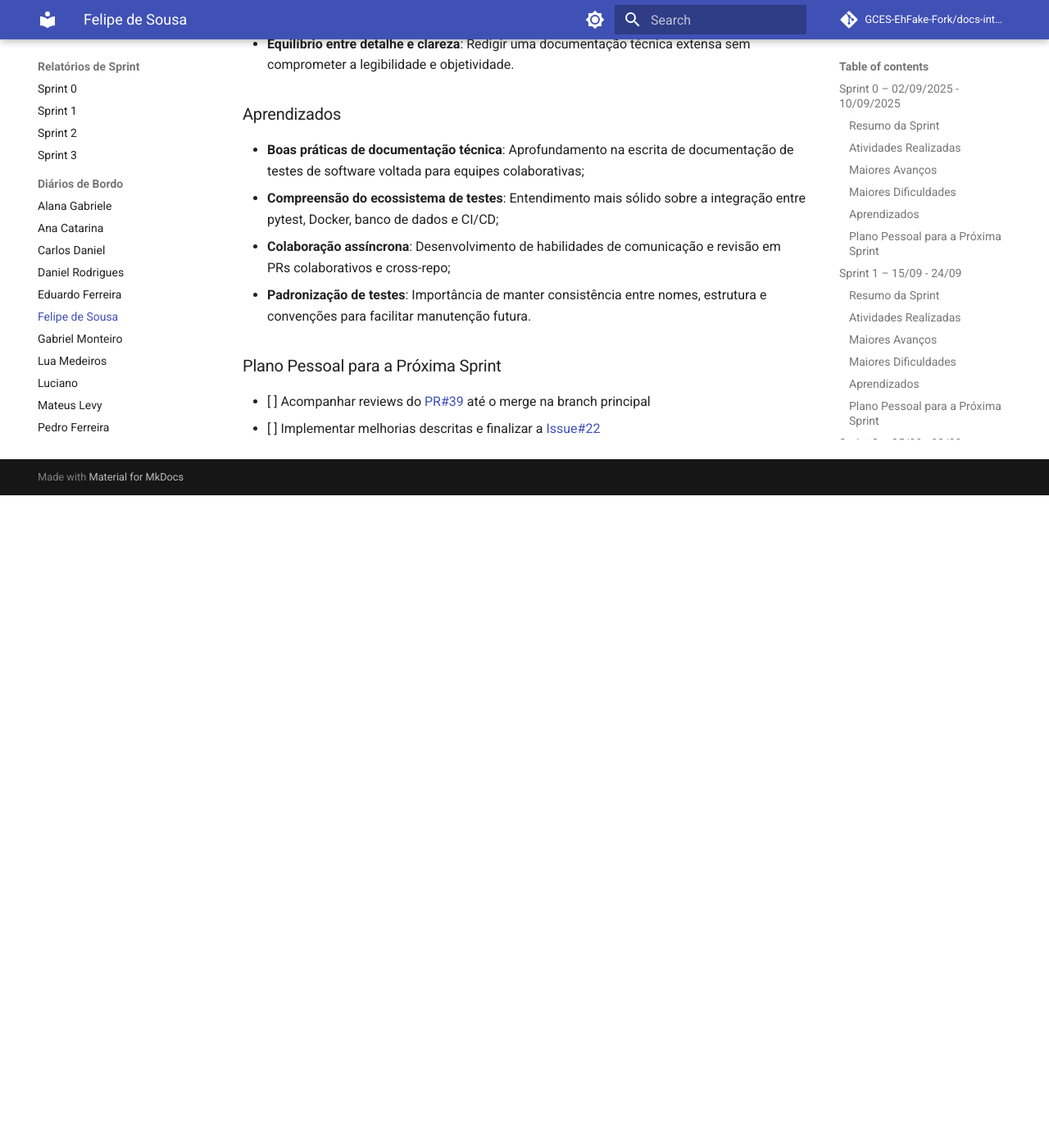
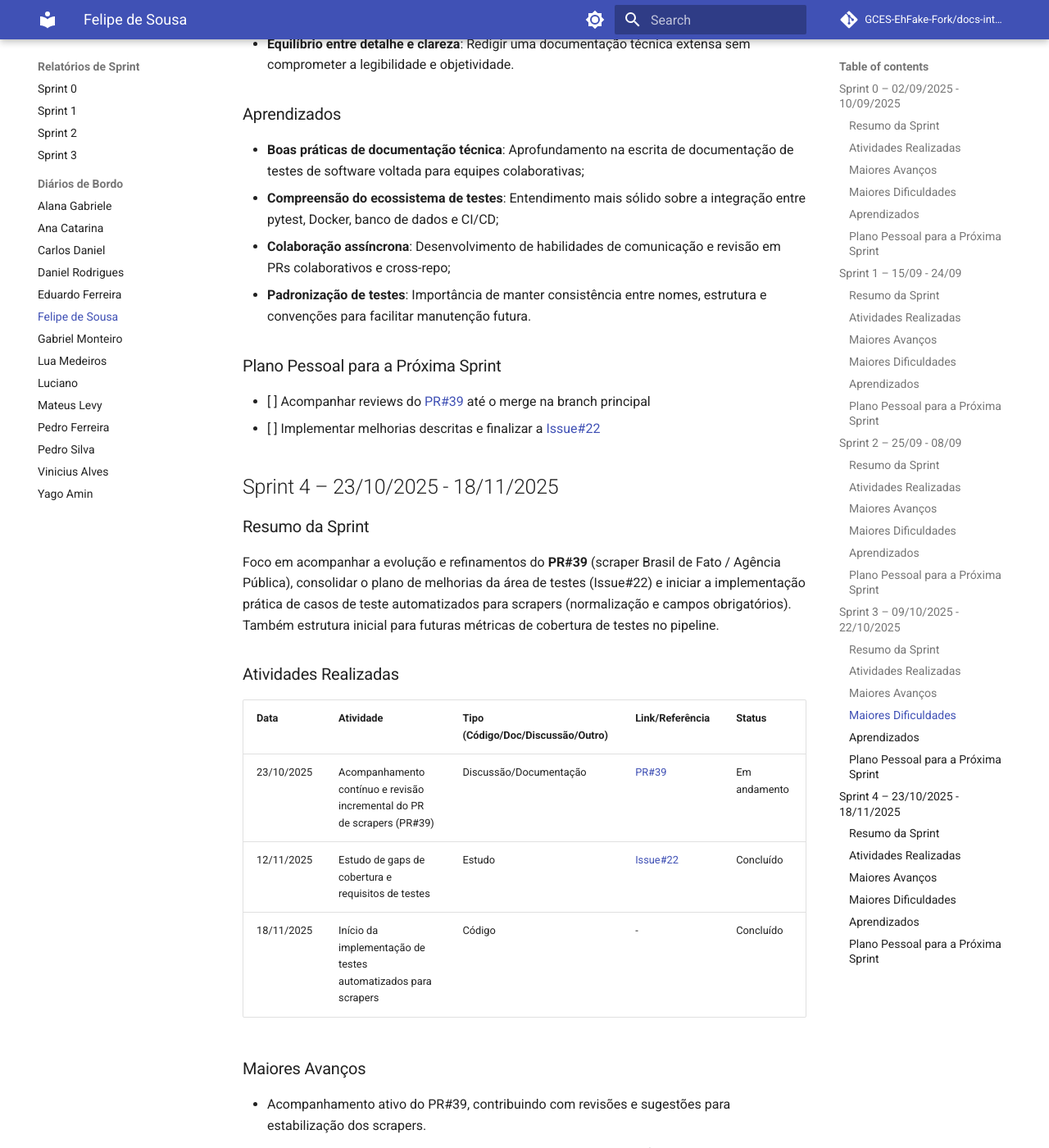
Before and after one commit to GCES-EhFake-Fork/docs-interno, an MkDocs documentation site: the page built from docs/diarios/diarioFelipe.md, in a window 1280 px wide and 1400 px high, scrolled down 5592 px. Shown: the whole window at 82% size. Built offline with MkDocs 1.6.1 and Material for MkDocs 9.7.7, drawn with Linux system fonts in a browser that asks for light colours; comment, search, counter and statistics services are not loaded; before the commit the page ends 6196 px from its top, so only the background shows below that; some of the changed text lies outside the part shown.

Commit message:
inserindo contribuições da sprint 4

```diff
--- a/docs/diarios/diarioFelipe.md
+++ b/docs/diarios/diarioFelipe.md
@@ -43,9 +43,9 @@ Organização do Grupo em subgrupos (Web-Scrapping e IA) e ambientação com o p
 
 ### Plano Pessoal para a Próxima Sprint
 
-- [X] Entender melhor o guia de Contribuição
-- [X] Propor com a equipe o início da raspagem de algum portal
-- [X] Reunir e alinhas os objetivos com a equipe
+- [x] Entender melhor o guia de Contribuição
+- [x] Propor com a equipe o início da raspagem de algum portal
+- [x] Reunir e alinhas os objetivos com a equipe
 
 ## Sprint 1 – 15/09 - 24/09
 
@@ -91,11 +91,11 @@ Foquei nessa sprint em melhorar ainda mais a estrututra do projeto e organizaç
 
 ### Atividades Realizadas
 
-| Data  | Atividade                                   | Tipo (Código/Doc/Discussão/Outro) | Link/Referência | Status    |
-| ----- | ------------------------------------------- | --------------------------------- | --------------- | --------- |
-| 22/09 | Implementação do Scrapper do portal Brasil de Fato        | Implementação                           | -         | Concluído |
-| 24/09 | Testes e adequação de CI       | Documentação e Teste                           | [PR#16](https://github.com/GCES-EhFake-Fork/checkUp/pull/16)          | Concluído |
-| 08/10 | Criação do Relatório da Sprint 12                                                    | Documentação                               | -                 | Concluído |
+| Data  | Atividade                                          | Tipo (Código/Doc/Discussão/Outro) | Link/Referência                                              | Status    |
+| ----- | -------------------------------------------------- | --------------------------------- | ------------------------------------------------------------ | --------- |
+| 22/09 | Implementação do Scrapper do portal Brasil de Fato | Implementação                     | -                                                            | Concluído |
+| 24/09 | Testes e adequação de CI                           | Documentação e Teste              | [PR#16](https://github.com/GCES-EhFake-Fork/checkUp/pull/16) | Concluído |
+| 08/10 | Criação do Relatório da Sprint 12                  | Documentação                      | -                                                            | Concluído |
 
 ### Maiores Avanços
 
@@ -113,7 +113,7 @@ Foquei nessa sprint em melhorar ainda mais a estrututra do projeto e organizaç
 
 ### Plano Pessoal para a Próxima Sprint
 
-- [X] Acompanhar e endereçar feedbacks até o merge dos PRs (#39 e #16).
+- [x] Acompanhar e endereçar feedbacks até o merge dos PRs (#39 e #16).
 - [ ] Avaliar e iniciar contribuição em um próximo portal.
 
 ## Sprint 3 – 09/10/2025 - 22/10/2025
@@ -134,27 +134,61 @@ Essa entrega fortalece a base de qualidade do projeto, facilitando futuras contr
 
 ### Maiores Avanços
 
-* **Documentação centralizada e completa**: Criação de um documento abrangente descrevendo a estrutura dos testes, dependências, estratégias e integração com CI/CD;
-* **Mapeamento da cobertura de testes**: Identificação dos módulos testados (como `BasePlay` e `UOLPlay`), quantificação de métodos e avaliação de lacunas de cobertura;
-* **Padronização de convenções**: Definição clara de padrões de nomenclatura, organização de diretórios e boas práticas para criação de novos testes;
-* **Integração ao fluxo de desenvolvimento**: Consolidação da execução de testes dentro do pipeline automatizado, garantindo execução contínua;
-* **Colaboração ativa na revisão**: Participação direta na revisão cruzada de PRs e integração de contribuições de outros membros da equipe.
+- **Documentação centralizada e completa**: Criação de um documento abrangente descrevendo a estrutura dos testes, dependências, estratégias e integração com CI/CD;
+- **Mapeamento da cobertura de testes**: Identificação dos módulos testados (como `BasePlay` e `UOLPlay`), quantificação de métodos e avaliação de lacunas de cobertura;
+- **Padronização de convenções**: Definição clara de padrões de nomenclatura, organização de diretórios e boas práticas para criação de novos testes;
+- **Integração ao fluxo de desenvolvimento**: Consolidação da execução de testes dentro do pipeline automatizado, garantindo execução contínua;
+- **Colaboração ativa na revisão**: Participação direta na revisão cruzada de PRs e integração de contribuições de outros membros da equipe.
 
 ### Maiores Dificuldades
 
-* **Curadoria de informações**: Reunir e consolidar dados dispersos sobre os testes exigiu leitura detalhada de múltiplos arquivos e históricos de PRs;
-* **Atualização de referências**: Garantir que todos os exemplos de código, versões de dependências e links estivessem atualizados e coerentes;
-* **Alinhamento entre repositórios**: Ajustar referências e links para refletir corretamente as diferenças entre forks e o repositório principal;
-* **Equilíbrio entre detalhe e clareza**: Redigir uma documentação técnica extensa sem comprometer a legibilidade e objetividade.
+- **Curadoria de informações**: Reunir e consolidar dados dispersos sobre os testes exigiu leitura detalhada de múltiplos arquivos e históricos de PRs;
+- **Atualização de referências**: Garantir que todos os exemplos de código, versões de dependências e links estivessem atualizados e coerentes;
+- **Alinhamento entre repositórios**: Ajustar referências e links para refletir corretamente as diferenças entre forks e o repositório principal;
+- **Equilíbrio entre detalhe e clareza**: Redigir uma documentação técnica extensa sem comprometer a legibilidade e objetividade.
 
 ### Aprendizados
 
-* **Boas práticas de documentação técnica**: Aprofundamento na escrita de documentação de testes de software voltada para equipes colaborativas;
-* **Compreensão do ecossistema de testes**: Entendimento mais sólido sobre a integração entre pytest, Docker, banco de dados e CI/CD;
-* **Colaboração assíncrona**: Desenvolvimento de habilidades de comunicação e revisão em PRs colaborativos e cross-repo;
-* **Padronização de testes**: Importância de manter consistência entre nomes, estrutura e convenções para facilitar manutenção futura.
+- **Boas práticas de documentação técnica**: Aprofundamento na escrita de documentação de testes de software voltada para equipes colaborativas;
+- **Compreensão do ecossistema de testes**: Entendimento mais sólido sobre a integração entre pytest, Docker, banco de dados e CI/CD;
+- **Colaboração assíncrona**: Desenvolvimento de habilidades de comunicação e revisão em PRs colaborativos e cross-repo;
+- **Padronização de testes**: Importância de manter consistência entre nomes, estrutura e convenções para facilitar manutenção futura.
 
 ### Plano Pessoal para a Próxima Sprint
 
 - [ ] Acompanhar reviews do [PR#39](https://github.com/EH-FAKE/check-up/pull/39) até o merge na branch principal
 - [ ] Implementar melhorias descritas e finalizar a [Issue#22](https://github.com/GCES-EhFake-Fork/checkUp/issues/22)
+
+## Sprint 4 – 23/10/2025 - 18/11/2025
+
+### Resumo da Sprint
+
+Foco em acompanhar a evolução e refinamentos do **PR#39** (scraper Brasil de Fato / Agência Pública), consolidar o plano de melhorias da área de testes (Issue#22) e iniciar a implementação prática de casos de teste automatizados para scrapers (normalização e campos obrigatórios). Também estrutura inicial para futuras métricas de cobertura de testes no pipeline.
+
+### Atividades Realizadas
+
+| Data       | Atividade                                                               | Tipo (Código/Doc/Discussão/Outro) | Link/Referência                                                   | Status       |
+| ---------- | ----------------------------------------------------------------------- | --------------------------------- | ----------------------------------------------------------------- | ------------ |
+| 23/10/2025 | Acompanhamento contínuo e revisão incremental do PR de scrapers (PR#39) | Discussão/Documentação            | [PR#39](https://github.com/EH-FAKE/check-up/pull/39)              | Em andamento |
+| 12/11/2025 | Estudo de gaps de cobertura e requisitos de testes                      | Estudo                            | [Issue#22](https://github.com/GCES-EhFake-Fork/checkUp/issues/22) | Concluído    |
+| 18/11/2025 | Início da implementação de testes automatizados para scrapers           | Código                            | -                                                                 | Concluído    |
+
+### Maiores Avanços
+
+- Acompanhamento ativo do PR#39, contribuindo com revisões e sugestões para estabilização dos scrapers.
+- Mapeamento detalhado dos gaps de cobertura de testes, com definição clara de critérios para novos casos.
+- Início da implementação de testes automatizados focados em normalização e campos obrigatórios dos scrapers.
+
+### Maiores Dificuldades
+
+- Balancear o tempo entre revisão de PRs e desenvolvimento de novos testes.
+- Definir critérios objetivos para casos de teste em scrapers com diferentes estruturas HTML.
+
+### Aprendizados
+
+- Entendimento da inserção de scrapers na arquitetura geral do projeto.
+
+### Plano Pessoal para a Próxima Sprint
+
+- [ ] Acompanhar reviews do [PR#39](https://github.com/EH-FAKE/check-up/pull/39) até o merge na branch principal
+- [ ] Continuar implementação de casos de teste automatizados para scrapers
```
